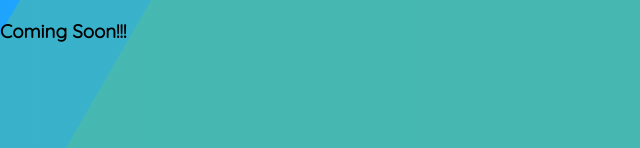
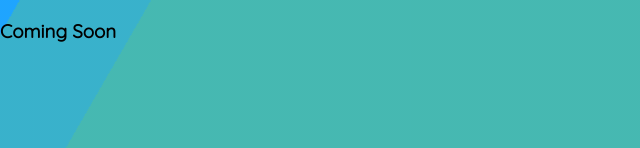
Before and after one commit to storm-creator/faaz, a plain HTML site: page index.html in a window 1280 px wide. Shown: the part 652-800 px from the top of the page, 0-640 px from the left. Drawn offline with Linux system fonts and the light colour scheme.

Commit message:
Update index.html

```diff
--- a/index.html
+++ b/index.html
@@ -34,6 +34,6 @@ Faaz Khan</h1>
 <h3>Birthday: 1<sup>st</sup> September
 </div>
 <br><br><br><br><br><br><br><br><br><br><br><br><br><br><br><br><br><br><br><br><br><br><br><br><br><br><br><h1>Pages:</h1>
-<h3>Coming Soon!!!</h3>
+<h3>Coming Soon</h3>
 </body>
 </html>
```
